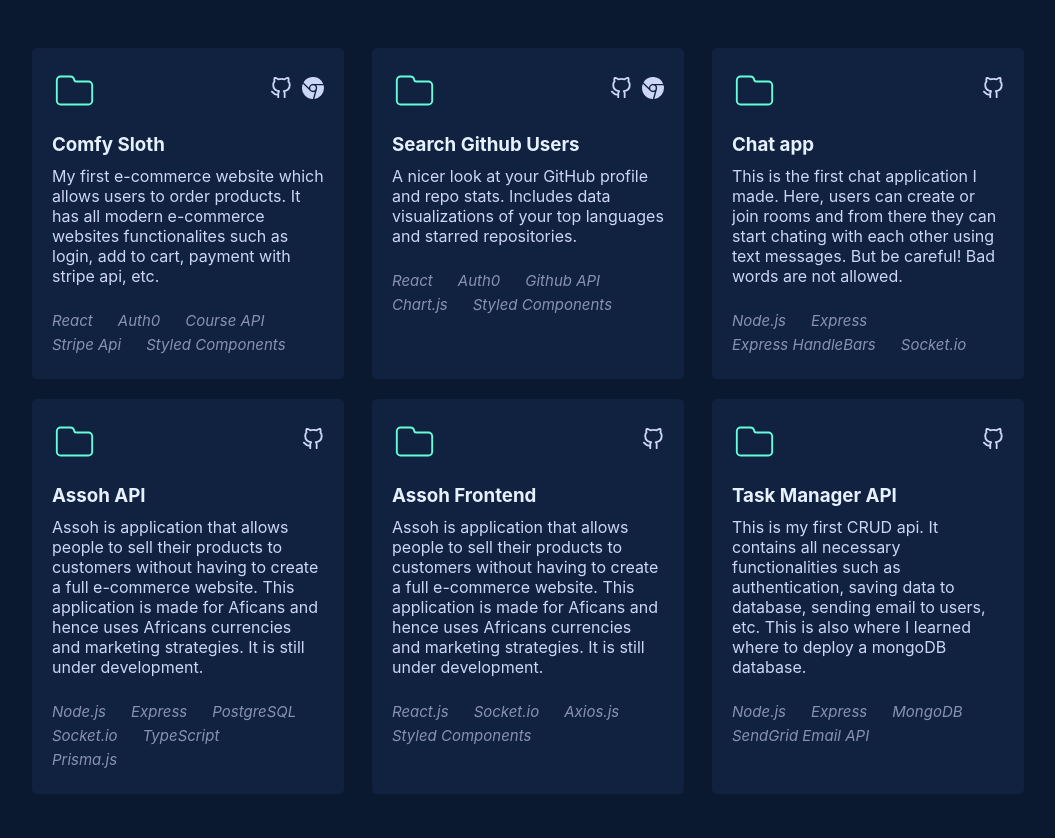
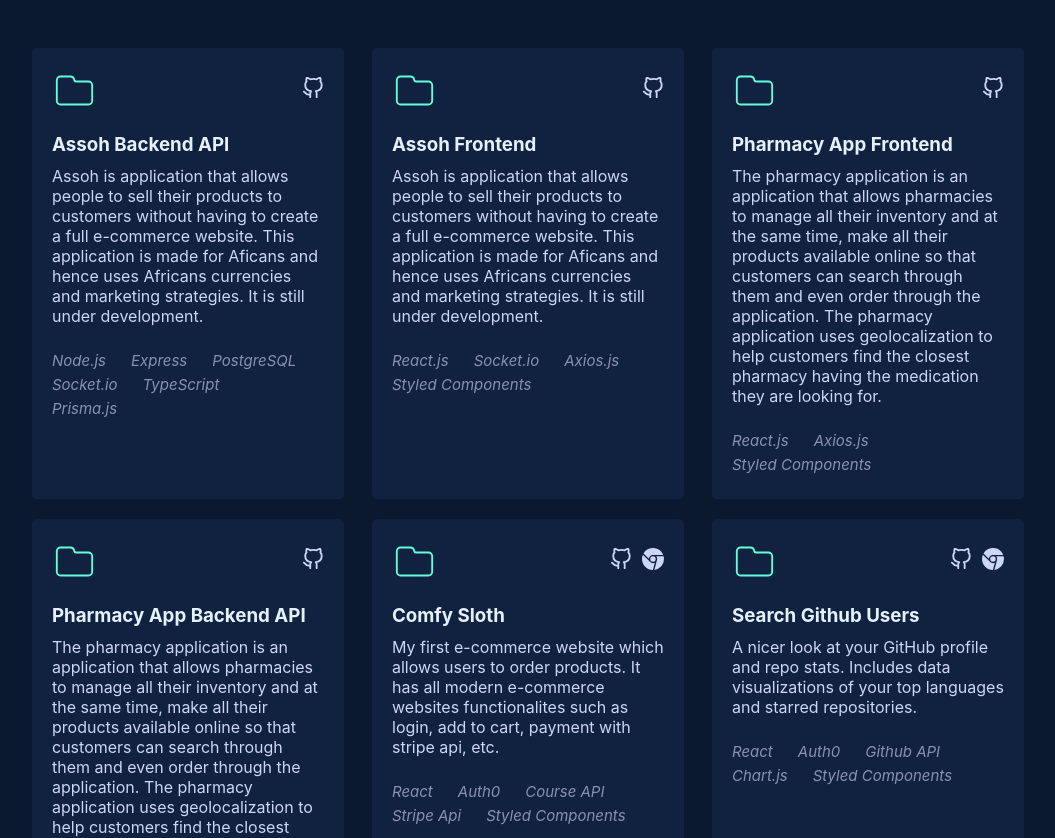
Before and after one commit to DialloAbdourahman/Portfolio, a React (Create React App) app: page / in a window 1280 px wide. Shown: the part 1764-2602 px from the top of the page, without its empty margins (108-1163 px from the left). Built offline with nearby package versions, Linux system fonts and the light colour scheme.

Commit message:
Added some experiences and projects

```diff
--- a/src/components/Experience.js
+++ b/src/components/Experience.js
@@ -60,6 +60,7 @@ const Wrapper = styled.section`
     margin-right: 30px;
     display: flex;
     flex-direction: column;
+    width: 30%;
   }
 
   .left button {
--- a/src/utiles/experiences.js
+++ b/src/utiles/experiences.js
@@ -17,6 +17,14 @@ const experiences = [
       'Helped in the maintenance of highly performant servers that connected the whole Ministry.',
     ],
   },
+  {
+    company: 'CAMSOFT GROUP LTD',
+    title: 'Software Developer',
+    date: 'March 2023 - May 2021',
+    activities: [
+      'Designed and developed an E-commerce application called Assoh.',
+    ],
+  },
 ];
 
 export { experiences };
--- a/src/utiles/projects.js
+++ b/src/utiles/projects.js
@@ -3,6 +3,67 @@ import { FiGithub } from 'react-icons/fi';
 import { BsBrowserChrome } from 'react-icons/bs';
 
 const importantProjects = [
+  {
+    name: 'Assoh Backend API',
+    description:
+      'Assoh is application that allows people to sell their products to customers without having to create a full e-commerce website. This application is made for Aficans and hence uses Africans currencies and marketing strategies. It is still under development.',
+    technologies: [
+      'Node.js',
+      'Express',
+      'PostgreSQL',
+      'Socket.io',
+      'TypeScript',
+      'Prisma.js',
+    ],
+    links: [
+      {
+        icon: <FiGithub />,
+        link: 'https://github.com/DialloAbdourahman/Assoh-Backend',
+      },
+    ],
+  },
+  {
+    name: 'Assoh Frontend',
+    description:
+      'Assoh is application that allows people to sell their products to customers without having to create a full e-commerce website. This application is made for Aficans and hence uses Africans currencies and marketing strategies. It is still under development.',
+    technologies: ['React.js', 'Socket.io', 'Axios.js', 'Styled Components'],
+    links: [
+      {
+        icon: <FiGithub />,
+        link: 'https://github.com/DialloAbdourahman/Assoh-Frontend',
+      },
+    ],
+  },
+  {
+    name: 'Pharmacy App Frontend',
+    description:
+      'The pharmacy application is an application that allows pharmacies to manage all their inventory and at the same time, make all their products available online so that customers can search through them and even order through the application. The pharmacy application uses geolocalization to help customers find the closest pharmacy having the medication they are looking for.',
+    technologies: ['React.js', 'Axios.js', 'Styled Components'],
+    links: [
+      {
+        icon: <FiGithub />,
+        link: 'https://github.com/nelsonludo/pharmacyAppFrontEnd',
+      },
+    ],
+  },
+  {
+    name: 'Pharmacy App Backend API',
+    description:
+      'The pharmacy application is an application that allows pharmacies to manage all their inventory and at the same time, make all their products available online so that customers can search through them and even order through the application. The pharmacy application uses geolocalization to help customers find the closest pharmacy having the medication they are looking for.',
+    technologies: [
+      'Node.js',
+      'Express',
+      'PostgreSQL',
+      'TypeScript',
+      'Prisma.js',
+    ],
+    links: [
+      {
+        icon: <FiGithub />,
+        link: 'https://github.com/DialloAbdourahman/PharmacyBackend',
+      },
+    ],
+  },
   {
     name: 'Comfy Sloth',
     description:
@@ -62,37 +123,6 @@ const importantProjects = [
       //   icon: <BsBrowserChrome />,
       //   link: 'https://diallo-chat-app.herokuapp.com/',
       // },
-    ],
-  },
-  {
-    name: 'Assoh API',
-    description:
-      'Assoh is application that allows people to sell their products to customers without having to create a full e-commerce website. This application is made for Aficans and hence uses Africans currencies and marketing strategies. It is still under development.',
-    technologies: [
-      'Node.js',
-      'Express',
-      'PostgreSQL',
-      'Socket.io',
-      'TypeScript',
-      'Prisma.js',
-    ],
-    links: [
-      {
-        icon: <FiGithub />,
-        link: 'https://github.com/DialloAbdourahman/Assoh-Backend',
-      },
-    ],
-  },
-  {
-    name: 'Assoh Frontend',
-    description:
-      'Assoh is application that allows people to sell their products to customers without having to create a full e-commerce website. This application is made for Aficans and hence uses Africans currencies and marketing strategies. It is still under development.',
-    technologies: ['React.js', 'Socket.io', 'Axios.js', 'Styled Components'],
-    links: [
-      {
-        icon: <FiGithub />,
-        link: 'https://github.com/DialloAbdourahman/Assoh-Frontend',
-      },
     ],
   },
   {
```
